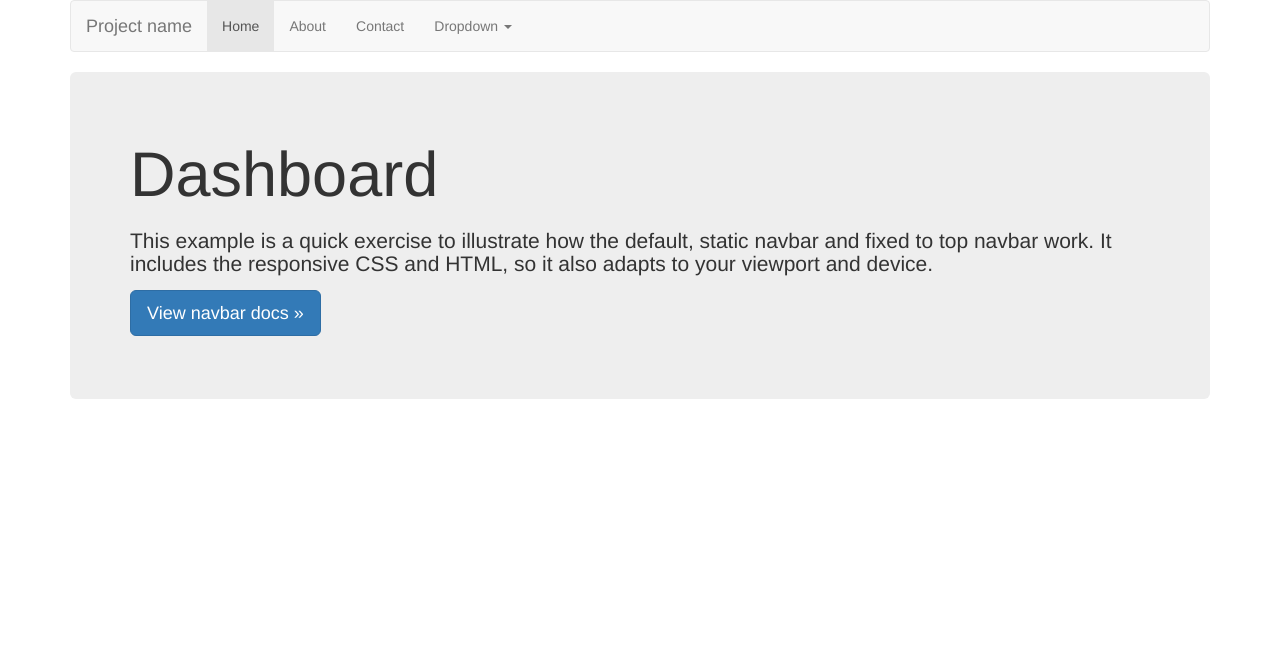
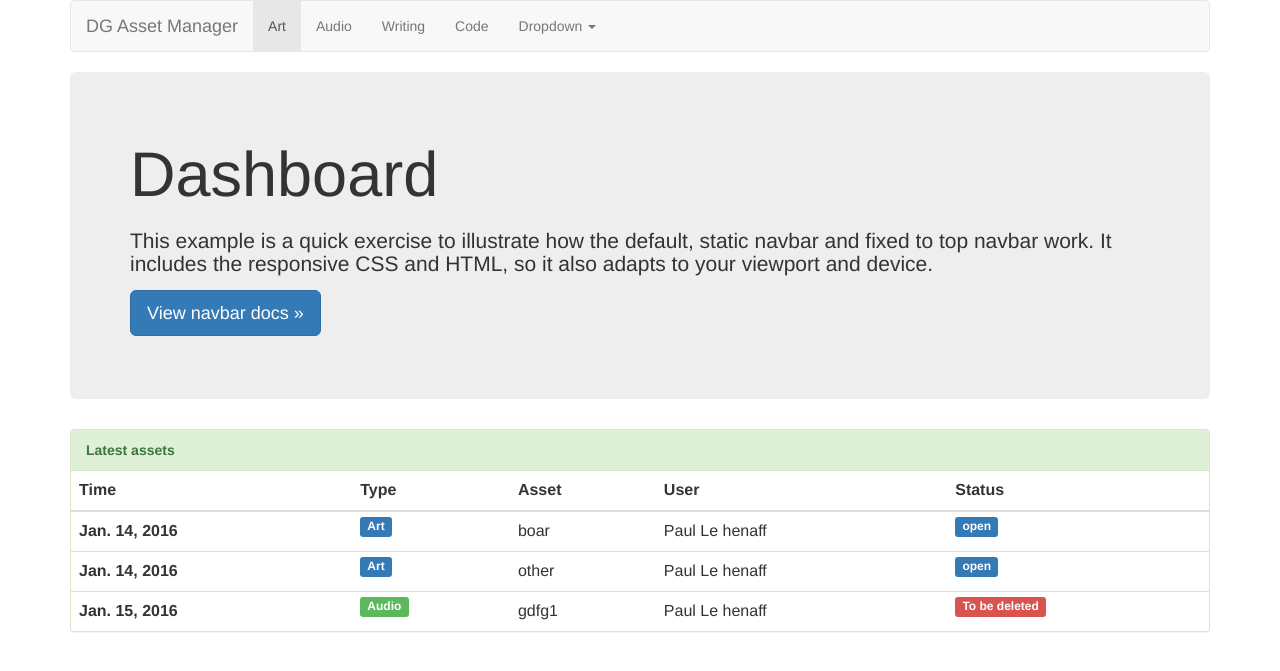
Before and after one commit to gordon13/game-asset-manager, a Django app: template app/templates/app/index.html in a window 1280 px wide. Shown: the top 671 px of the page. Run offline with Django 3.2, Linux system fonts and the light colour scheme; the template is opened without the code that fills it: values that come from a table or form of the project are taken from there, others are empty; data comes from the database, SQL or seed files in the repository; both versions use the stored data as it was after the commit; parts of the project's set-up code (start-up, migrations or seed data) failed here and were passed over; some libraries are stand-ins or nearby versions.

Commit message:
Added art, audio etc sections. Added table showing the differetn asset types, date etc

```diff
--- a/AssetManagementTool/urls.py
+++ b/AssetManagementTool/urls.py
@@ -17,14 +17,17 @@ from django.conf.urls import url
 from django.contrib import admin
 from django.views.generic import TemplateView
 
-from app.views import DashboardView, AssetCreate, AssetUpdate, AssetDelete
+from app import views
 
 urlpatterns = [
     url(r'^admin/', admin.site.urls),
-    url(r'^$', DashboardView.as_view(), name='index'),
 
-    # asset creation, updation etc
-    url(r'asset/add/$', AssetCreate.as_view(), name='asset-add'),
-    url(r'asset/(?P<pk>[0-9]+)/$', AssetUpdate.as_view(), name='asset-update'),
-    url(r'asset/(?P<pk>[0-9]+)/delete/$', AssetDelete.as_view(), name='asset-delete'),
+    # Pages
+    url(r'^art/$', views.art_section, name='art-section'),
+    url(r'^audio$', views.audio_section, name='audio-section'),
+    url(r'^writing$', views.writing_section, name='writing-section'),
+    url(r'^code$', views.code_section, name='code-section'),
+    url(r'^$', views.dashboard, name='index'),
+
+    # API
 ]
--- a/app/admin.py
+++ b/app/admin.py
@@ -3,7 +3,7 @@ from django.contrib import admin
 from app.models import Asset
 
 class AssetAdmin(admin.ModelAdmin):
-    pass
+    readonly_fields = ('date',)
 
 
 admin.site.register(Asset, AssetAdmin)
--- a/app/models.py
+++ b/app/models.py
@@ -1,12 +1,32 @@
-from __future__ import unicode_literals
+from django.db.models.signals import pre_save, post_save
+from django.dispatch import receiver
 from django.db import models
+from django import forms
 
-from AssetManagementTool.settings import ASSET_TYPES
+from AssetManagementTool.settings import ASSET_TYPES, ASSET_STATUSES, REGEX_ALLOWED_NAME_CHARACTERS
+from app import rules
 
 class Asset(models.Model):
-	name = models.CharField(max_length=100)
-	asset_type = models.CharField(max_length=50, choices=ASSET_TYPES)
+	name = models.CharField(max_length=100, null=False)
+	asset_type = models.CharField(max_length=50, choices=ASSET_TYPES, null=False, default=ASSET_TYPES[0][0])
+	status = models.CharField(max_length=50, choices=ASSET_STATUSES, null=False, default=ASSET_STATUSES[0][0])
+	notes = models.CharField(max_length=500, blank=True)
+	asset_location = models.CharField(max_length=500, null=True)
+	date = models.DateField(auto_now=True)
+
+	def clean(self):
+		if Asset.objects.filter(name=self.name).exists():
+			raise forms.ValidationError('Asset name already in use. Use a different name')
+		if not REGEX_ALLOWED_NAME_CHARACTERS.match(self.name):
+			raise forms.ValidationError('Asset name should only contain letters, numbers, underscores or hyphens')
+		super(Asset, self).clean()
 
 	def __unicode__(self):
 		return self.name
-# Create your models here.
+
+
+
+
+@receiver(pre_save)
+def pre_save_handler(sender, instance, *args, **kwargs):
+    instance.full_clean()
--- /dev/null
+++ b/app/rules.py
@@ -0,0 +1,2 @@
+def Asset_clean(instance):
+	pass
--- a/app/templates/app/index.html
+++ b/app/templates/app/index.html
@@ -1,18 +1,44 @@
 {% extends 'base.html' %}
 {% block content %}
+{% load app_extras %}
 <div class="jumbotron">
 	<h1>Dashboard<h1>
-	<h1>{{view.project_name}}<h1>
 	<p>This example is a quick exercise to illustrate how the default, static navbar and fixed to top navbar work. It includes the responsive CSS and HTML, so it also adapts to your viewport and device.</p>
-	<ul>
-	{% for asset in view.get_assets %}
-		<p>{{asset}}</p>
-	{% endfor %}
-	</ul>
 	<p>
 		<a class="btn btn-lg btn-primary" href="../../components/#navbar" role="button">View navbar docs »</a>
 	</p>
 </div>
 
+<div class="panel panel-success">
+	<!-- Default panel contents -->
+	<div class="panel-heading"><b>Latest assets</b></div>
+
+	<table class="table">
+		<thead>
+			<tr>
+				<th>Time</th>
+				<th>Type</th>
+				<th>Asset</th>
+				<th>User</th>
+				<th>Status</th>
+				</tr>
+			</thead>
+		<tbody>
+		{% for asset in assets %}
+			<tr>
+				<th scope="row">{{asset.date}}</th>
+				<td>
+					<span class="label label-pill {% asset_type_label_class asset.asset_type %}">{{asset.get_asset_type_display}}</span>
+				</td>
+				<td>{{asset.name}}</td>
+				<td>Paul Le henaff</td>
+				<td>
+					<span class="label 	{% asset_status_label_class asset.status %}">{{asset.get_status_display}}</span>
+				</td>
+			</tr>
+		{% endfor %}
+		</tbody>
+	</table>
+</div>
 
 {% endblock %}
--- a/app/templates/base.html
+++ b/app/templates/base.html
@@ -19,13 +19,14 @@
               <span class="icon-bar"></span>
               <span class="icon-bar"></span>
             </button>
-            <a class="navbar-brand" href="#">Project name</a>
+            <a class="navbar-brand" href="{% url 'index' %}">DG Asset Manager</a>
           </div>
           <div id="navbar" class="navbar-collapse collapse">
             <ul class="nav navbar-nav">
-              <li class="active"><a href="#">Home</a></li>
-              <li><a href="#">About</a></li>
-              <li><a href="#">Contact</a></li>
+              <li class="active"><a href="{% url 'art-section' %}">Art</a></li>
+              <li><a href="{% url 'audio-section' %}">Audio</a></li>
+              <li><a href="{% url 'writing-section' %}">Writing</a></li>
+              <li><a href="{% url 'code-section' %}">Code</a></li>
               <li class="dropdown">
                 <a href="#" class="dropdown-toggle" data-toggle="dropdown" role="button" aria-haspopup="true" aria-expanded="false">Dropdown <span class="caret"></span></a>
                 <ul class="dropdown-menu">
@@ -45,5 +46,7 @@
 	{% block content %}
 	{% endblock %}
     </div>
+    <script src="https://ajax.googleapis.com/ajax/libs/jquery/1.11.3/jquery.min.js"></script>
+    <script href="{% static 'js/bootstrap.min.js' %}" rel="text/javascript"></script>
 </body>
 </html>
--- /dev/null
+++ b/app/templatetags/app_extras.py
@@ -0,0 +1,32 @@
+from django import template
+from django.template.defaultfilters import stringfilter
+
+register = template.Library()
+
+@register.simple_tag
+def asset_status_label_class(value):
+	"""
+	Returns the bootstrap class needed to dispplay the correct label
+	"""
+	if value == 'in_progress':
+		return 'label-primary'
+	elif value == 'done':
+		return 'label-success'
+	elif value == 'to_be_deleted':
+		return 'label-danger'
+	else:
+		return 'label-primary'
+
+@register.simple_tag
+def asset_type_label_class(value):
+	"""
+	Returns the bootstrap class needed to dispplay the correct label
+	"""
+	if value == 'art':
+		return 'label-primary'
+	elif value == 'audio':
+		return 'label-success'
+	elif value == 'writing':
+		return 'label-danger'
+	else:
+		return 'label-primary'
```
Also changed, not shown: AssetManagementTool/settings.py (+8 -0 lines), app/views.py (+51 -30 lines), app/migrations/0002_auto_20160114_2152.py (added), app/migrations/0003_auto_20160114_2253.py (added), app/migrations/0004_auto_20160114_2254.py (added), app/migrations/0005_auto_20160114_2254.py (added), app/templatetags/__init__.py (added), db.sqlite3.
